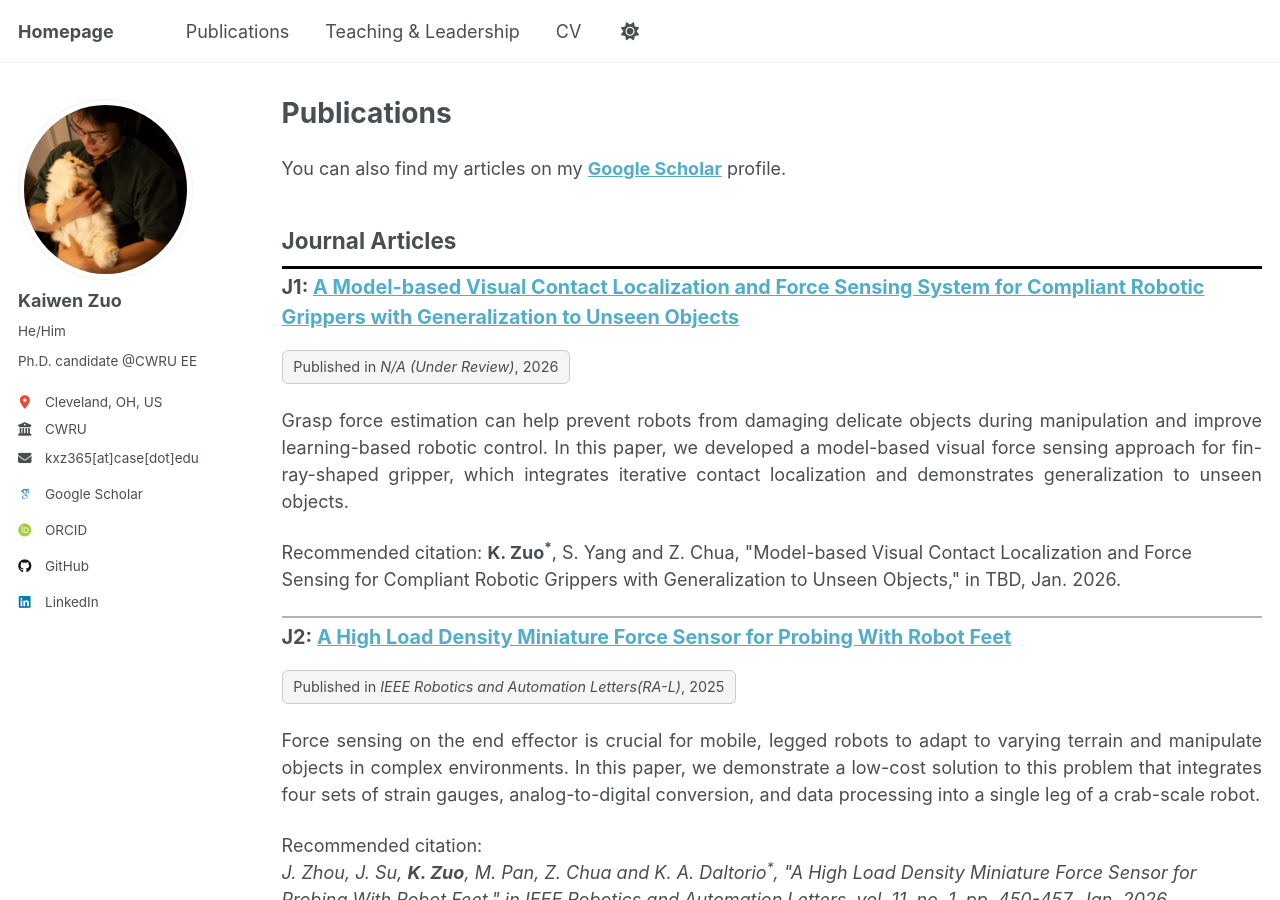
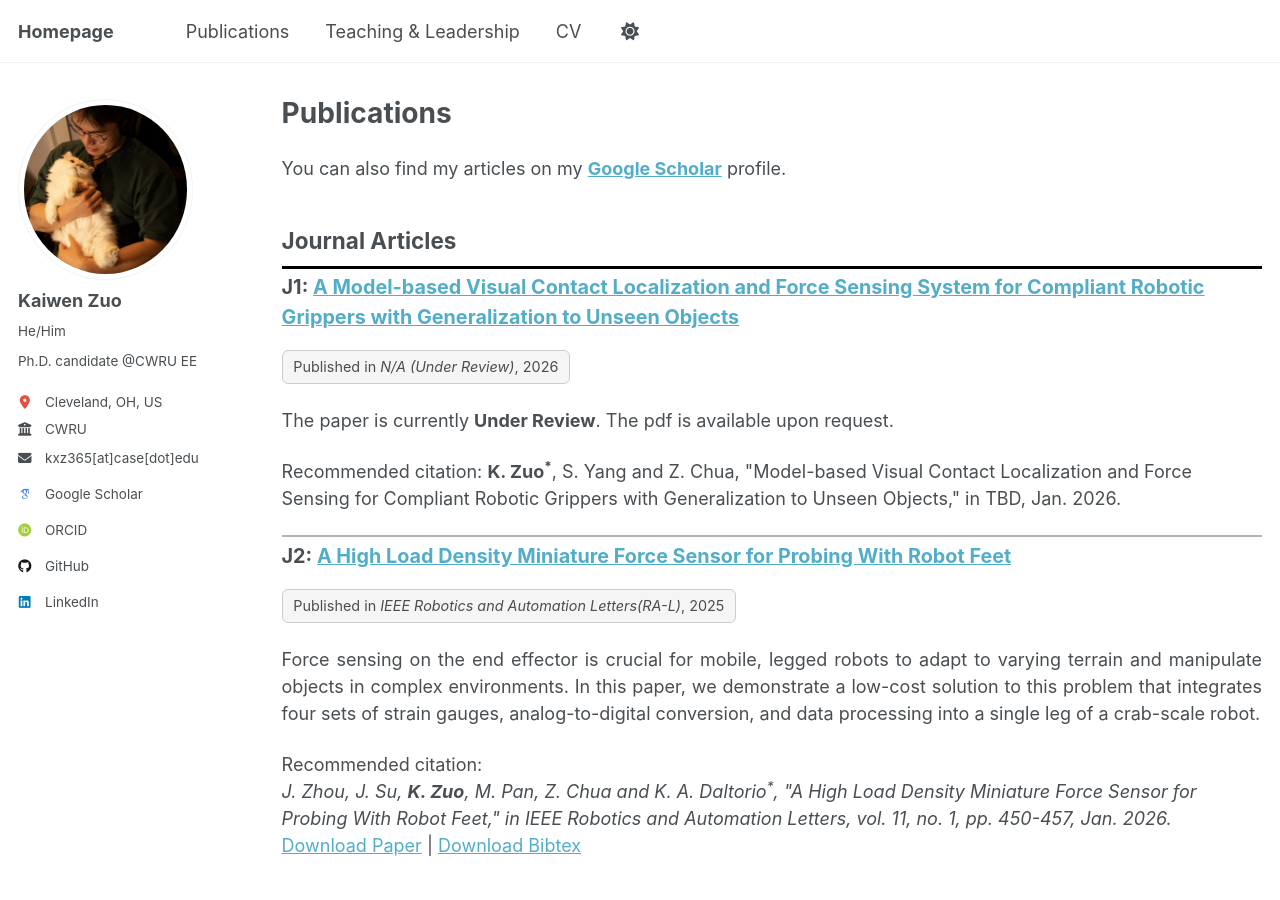
Before and after one commit to Cuberkk/Cuberkk.github.io, a Jekyll site: the page built from _pages/publications.html, in a window 1280 px wide and 900 px high. Built offline with Jekyll 4.4.1, drawn with Linux system fonts in a browser that asks for light colours; some web fonts are replaced; a script that is not in the unit is left out.

Commit message:
update ral readme

```diff
--- a/_publications/KZ_VBFE_RAL.md
+++ b/_publications/KZ_VBFE_RAL.md
@@ -3,7 +3,7 @@ title: "A Model-based Visual Contact Localization and Force Sensing System for C
 collection: publications
 category: manuscripts
 permalink: /publication/KZ_2025_RAL
-excerpt: 'Grasp force estimation can help prevent robots from damaging delicate objects during manipulation and improve learning-based robotic control. In this paper, we developed a model-based visual force sensing approach for fin-ray-shaped gripper, which integrates iterative contact localization and demonstrates generalization to unseen objects.'
+excerpt: 'The paper is currently <strong>Under Review</strong>. The pdf is available upon request.'
 # cover_image_url: 'http://Cuberkk.github.io/files/KZ2026RAL/KZgripper.png'
 date: 2026-01-01
 venue: 'N/A (Under Review)'
```
